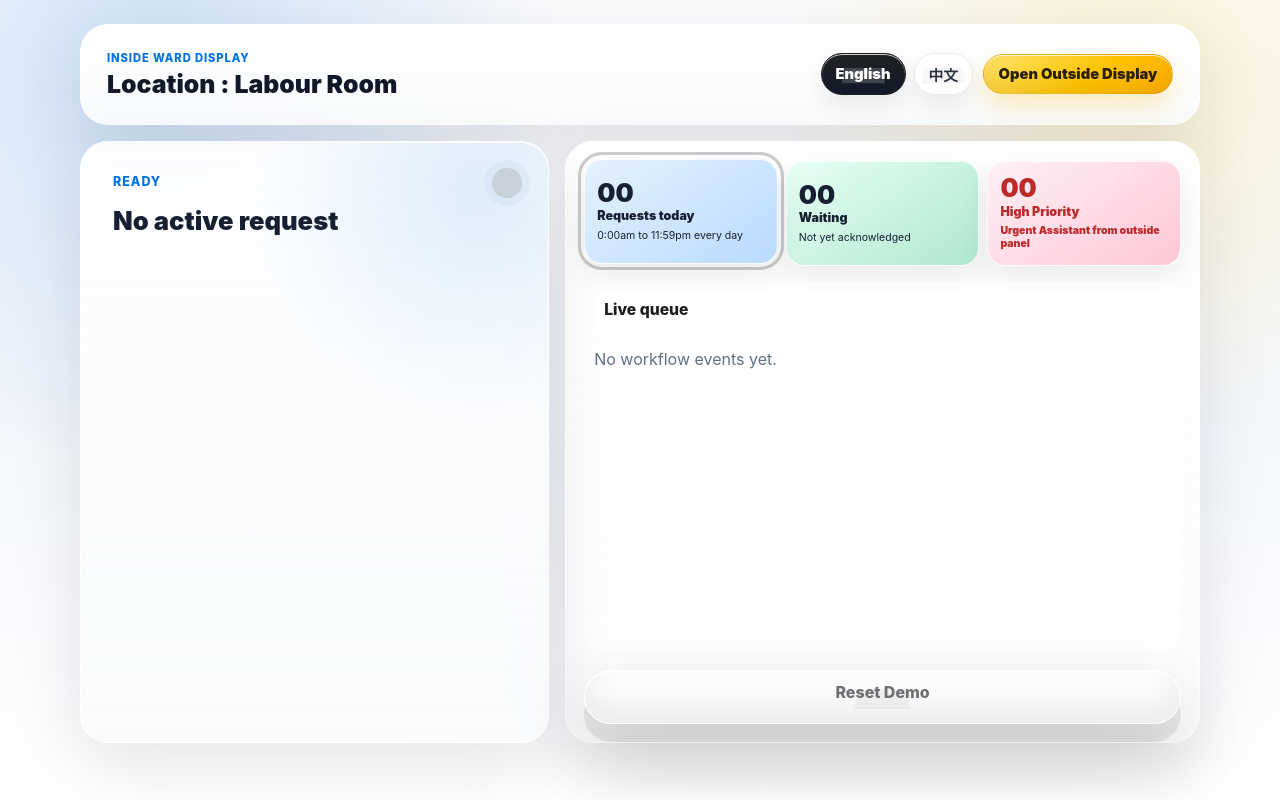
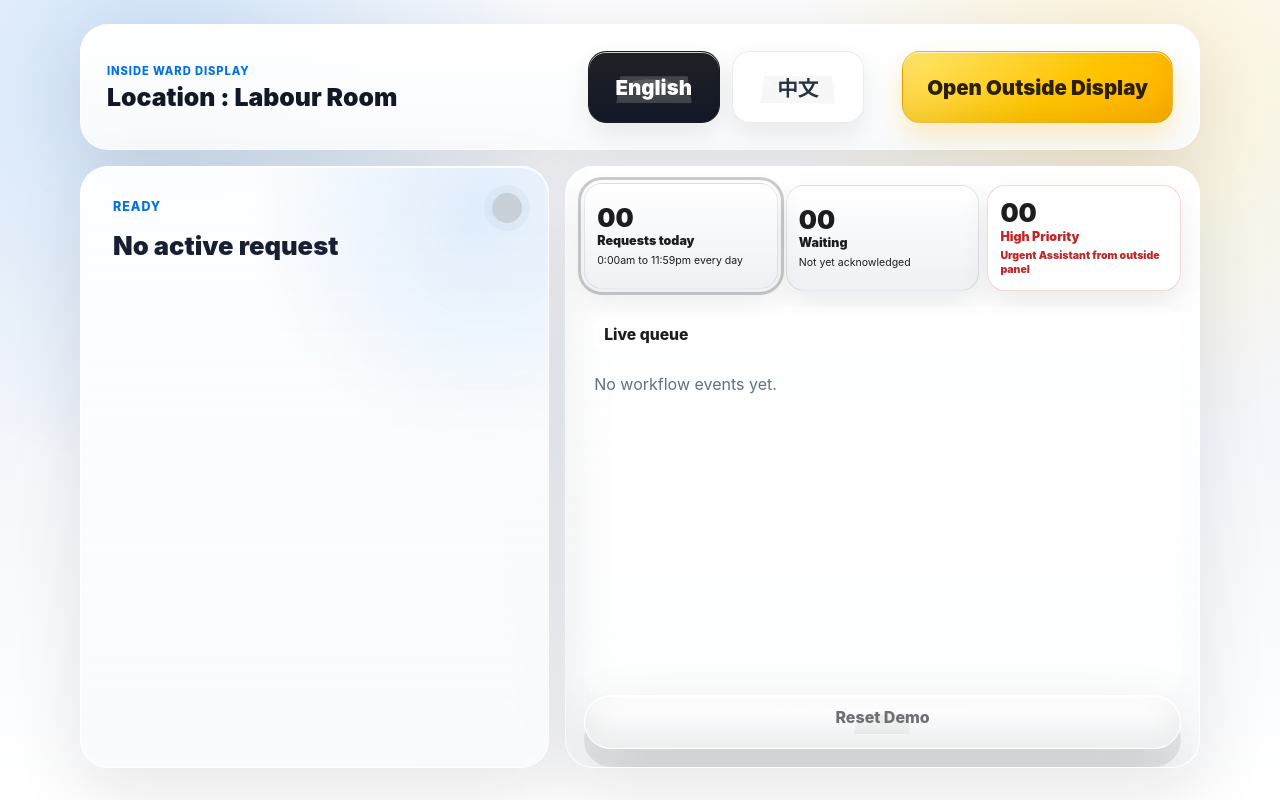
Before and after one commit to ninabun/smart-reception, a Next.js app: page /ward in a window 1280 px wide. Built offline with nearby package versions, Linux system fonts and the light colour scheme.

Commit message:
Refine ward realtime preview and localization

```diff
--- a/app/globals.css
+++ b/app/globals.css
@@ -3100,3 +3100,73 @@ h3 {
     width: auto;
   }
 }
+
+.ward-display .topbar-actions {
+  align-items: center;
+  gap: clamp(22px, 3vw, 42px);
+}
+
+.ward-display .ward-language-row {
+  gap: 12px;
+}
+
+.ward-display .ward-language-row .language,
+.ward-display .screen-link.outside-display-link {
+  border-radius: 18px;
+  font-size: clamp(1.15rem, 1.6vw, 1.45rem);
+  font-weight: 950;
+  min-height: 72px;
+  min-width: 132px;
+  padding: 18px 24px;
+}
+
+.ward-display .screen-link.outside-display-link {
+  min-width: clamp(230px, 19vw, 310px);
+}
+
+.ward-display .metric-today,
+.ward-display .metric-waiting {
+  background:
+    linear-gradient(180deg, #ffffff 0%, #eef1f5 100%),
+    #f3f5f7;
+  border-color: rgba(120, 130, 145, 0.18);
+}
+
+.ward-display .metric-today span,
+.ward-display .metric-today p,
+.ward-display .metric-today em,
+.ward-display .metric-waiting span,
+.ward-display .metric-waiting p,
+.ward-display .metric-waiting em {
+  color: #1d1d1f;
+}
+
+.ward-display .metric-high {
+  background: #ffffff;
+  border-color: rgba(190, 42, 42, 0.18);
+}
+
+.ward-display .metric-high span {
+  color: #1d1d1f;
+}
+
+.ward-display .metric-high p,
+.ward-display .metric-high em {
+  color: #be2a2a;
+}
+
+.ward-sidebar {
+  min-height: calc(100svh - 176px);
+  overflow: hidden;
+}
+
+.ward-display .queue {
+  flex: 1 1 auto;
+  max-height: none;
+  min-height: 0;
+  overflow-y: auto;
+}
+
+.ward-display .queue-row {
+  flex: 0 0 auto;
+}
--- a/app/outside/page.tsx
+++ b/app/outside/page.tsx
@@ -157,7 +157,7 @@ const actionCopy: Record<
     confirmInstruction: "Select one request button, then press Confirm.",
     confirmButton: "Confirm",
     cancelButton: "Cancel",
-    sendBadge: "Send",
+    sendBadge: "SENT",
     sentMessage: {
       general: "Enquiry Sent. Please wait.",
       patient: "Enquiry Sent. Please wait.",
@@ -310,6 +310,7 @@ export default function OutsideDisplay() {
     setSelectedLocation(location);
     setVisitorCount(null);
     setSelectedKind(null);
+    setLastRequest(null);
   }
 
   const copy = outsideCopy[selectedLanguage];
@@ -375,6 +376,7 @@ export default function OutsideDisplay() {
                 setSelectedKind((currentKind) => (currentKind === option.kind ? null : option.kind));
                 setSelectedLocation(null);
                 setVisitorCount(null);
+                setLastRequest(null);
               }}
               showScene={false}
               tone={option.kind === "urgent" ? "red" : option.kind === "patient" ? "green" : "blue"}
@@ -417,6 +419,7 @@ export default function OutsideDisplay() {
                       setSelectedLocation(location);
                       setVisitorCount(count);
                       setSelectedKind(null);
+                      setLastRequest(null);
                     }}
                     type="button"
                   >
--- a/app/ward/page.tsx
+++ b/app/ward/page.tsx
@@ -27,6 +27,13 @@ const wardCopy: Record<
     acknowledge: string;
     queue: string;
     noEvents: string;
+    instruction?: Record<ReceptionRequest["kind"], string>;
+    cancelledNote?: string;
+    requestTimeLabel?: string;
+    acknowledgeTimeLabel?: string;
+    mother?: string;
+    motherBaby?: string;
+    close?: string;
     status: Record<ReceptionRequest["status"], string>;
     team: Record<string, string>;
     request: Record<Exclude<ReceptionRequest["kind"], "location">, string>;
@@ -61,6 +68,18 @@ const wardCopy: Record<
     acknowledge: "Acknowledge Request",
     queue: "Live queue",
     noEvents: "No workflow events yet.",
+    instruction: {
+      general: "Notify Clerk.",
+      patient: "Notify Midwife.",
+      urgent: "Notify Healthcare Providers IMMEDIATELY.",
+      location: "Notify Clerk."
+    },
+    cancelledNote: "Request cancelled from outside panel.",
+    requestTimeLabel: "Request Time",
+    acknowledgeTimeLabel: "Acknowledge Time",
+    mother: "mother",
+    motherBaby: "mother & baby",
+    close: "Close",
     status: {
       Waiting: "Not yet acknowledged",
       Acknowledged: "Acknowledged",
@@ -130,6 +149,63 @@ const wardCopy: Record<
   }
 };
 
+const chineseWardCopy: (typeof wardCopy)["english"] = {
+  languageLabel: "中文",
+  eyebrow: "產房內顯示屏",
+  title: "位置：產房",
+  location: "位置：產房",
+  outsideDisplay: "開啟外面顯示屏",
+  resetDemo: "重設示範",
+  priority: {
+    Standard: "一般優先",
+    High: "高優先"
+  },
+  ready: "準備就緒",
+  noActive: "沒有待處理要求",
+  noActiveBody: "外面顯示屏送出的查詢會在這裡顯示。",
+  notify: "通知",
+  trigger: "啟動",
+  indicator: "指示燈",
+  play: "並播放",
+  acknowledge: "確認要求",
+  queue: "即時隊列",
+  noEvents: "暫時沒有記錄。",
+  instruction: {
+    general: "通知文員。",
+    patient: "通知助產士。",
+    urgent: "立即通知醫護人員。",
+    location: "通知文員。"
+  },
+  cancelledNote: "此要求已由外面顯示屏取消。",
+  requestTimeLabel: "要求時間",
+  acknowledgeTimeLabel: "確認時間",
+  mother: "媽媽",
+  motherBaby: "媽媽及嬰兒",
+  close: "關閉",
+  status: {
+    Waiting: "尚未確認",
+    Acknowledged: "已確認",
+    Cancelled: "已取消"
+  },
+  team: {
+    Clerk: "文員",
+    "Healthcare Provider": "醫護人員"
+  },
+  request: {
+    general: "一般查詢",
+    patient: "陪同",
+    urgent: "緊急協助"
+  },
+  metrics: {
+    requestsToday: "今日要求",
+    requestsTodayHint: "每日 0:00am 至 11:59pm",
+    waiting: "等待中",
+    waitingHint: "尚未確認",
+    highPriority: "高優先",
+    highPriorityHint: "外面顯示屏按下緊急協助"
+  }
+};
+
 export default function WardDisplay() {
   const [requests, setRequests] = useState<ReceptionRequest[]>([]);
   const [selectedLanguage, setSelectedLanguage] = useState<WardLanguage>("english");
@@ -152,6 +228,18 @@ export default function WardDisplay() {
     };
   }, []);
 
+  useEffect(() => {
+    if (!showOutsidePreview) {
+      return;
+    }
+
+    const refreshTimer = window.setInterval(() => {
+      setRequests(readRequests());
+    }, 700);
+
+    return () => window.clearInterval(refreshTimer);
+  }, [showOutsidePreview]);
+
   const todayRequests = useMemo(() => filterTodayRequests(requests), [requests]);
   const waitingRequests = useMemo(
     () => todayRequests.filter((request) => request.status === "Waiting"),
@@ -161,7 +249,7 @@ export default function WardDisplay() {
     () => todayRequests.filter((request) => request.kind === "urgent"),
     [todayRequests]
   );
-  const copy = wardCopy[selectedLanguage];
+  const copy = selectedLanguage === "chinese" ? chineseWardCopy : wardCopy.english;
   const hasWaitingRequests = waitingRequests.length > 0;
   const queueRequests = useMemo(() => {
     if (queueFilter === "waiting") {
@@ -236,10 +324,14 @@ export default function WardDisplay() {
       return "";
     }
 
-    return `${request.location} (${request.visitorCount === 1 ? "mother" : "mother & baby"})`;
+    return `${request.location} (${request.visitorCount === 1 ? copy.mother : copy.motherBaby})`;
   }
 
   function requestTitle(request: ReceptionRequest) {
+    if (request.kind === "location" && request.location && request.visitorCount) {
+      return `${request.location} (${request.visitorCount === 1 ? copy.mother : copy.motherBaby})`;
+    }
+
     return request.kind === "location" ? request.label : copy.request[request.kind];
   }
 
@@ -271,7 +363,7 @@ export default function WardDisplay() {
                 onClick={() => setSelectedLanguage(language)}
                 tone="neutral"
               >
-                {wardCopy[language].languageLabel}
+                {language === "chinese" ? chineseWardCopy.languageLabel : wardCopy[language].languageLabel}
               </GlassKeyButton>
             ))}
           </div>
@@ -297,13 +389,7 @@ export default function WardDisplay() {
                 {copy.priority[activeRequest.priority]}
               </p>
               <h2>{requestTitle(activeRequest)}</h2>
-              {activeRequest.kind === "urgent" ? (
-                <p>Notify Healthcare Providers IMMEDIATELY.</p>
-              ) : activeRequest.kind === "patient" ? (
-                <p>Notify Midwife.</p>
-              ) : (
-                <p>Notify Clerk.</p>
-              )}
+              <p>{copy.instruction?.[activeRequest.kind]}</p>
               <div className="alert-meta">
                 <span>{activeRequest.createdAt}</span>
                 <span className={`status-pill status-${activeRequest.status.toLowerCase()}`}>
@@ -320,7 +406,7 @@ export default function WardDisplay() {
                 </GlassKeyButton>
               ) : null}
               {activeRequest.status === "Cancelled" ? (
-                <p className="cancelled-alert-note">Request cancelled from outside panel.</p>
+                <p className="cancelled-alert-note">{copy.cancelledNote}</p>
               ) : null}
             </>
           ) : (
@@ -366,11 +452,15 @@ export default function WardDisplay() {
                   onClick={() => setSelectedRequestId(request.id)}
                   type="button"
                 >
-                  <span className="queue-time">{request.createdAt} (Request Time)</span>
+                  <span className="queue-time">
+                    {request.createdAt} ({copy.requestTimeLabel})
+                  </span>
                   <strong className="queue-title">
                     {requestTitle(request)}
                     {request.status === "Acknowledged" && request.acknowledgedAt ? (
-                      <span className="queue-ack-time">{request.acknowledgedAt} (Acknowledge Time)</span>
+                      <span className="queue-ack-time">
+                        {request.acknowledgedAt} ({copy.acknowledgeTimeLabel})
+                      </span>
                     ) : null}
                   </strong>
                   {requestMeta(request) ? <small className="queue-meta">{requestMeta(request)}</small> : null}
@@ -403,7 +493,7 @@ export default function WardDisplay() {
               onClick={() => setShowOutsidePreview(false)}
               type="button"
             >
-              Close
+              {copy.close}
             </button>
             <iframe src="/outside" title={copy.outsideDisplay} />
           </div>
```
